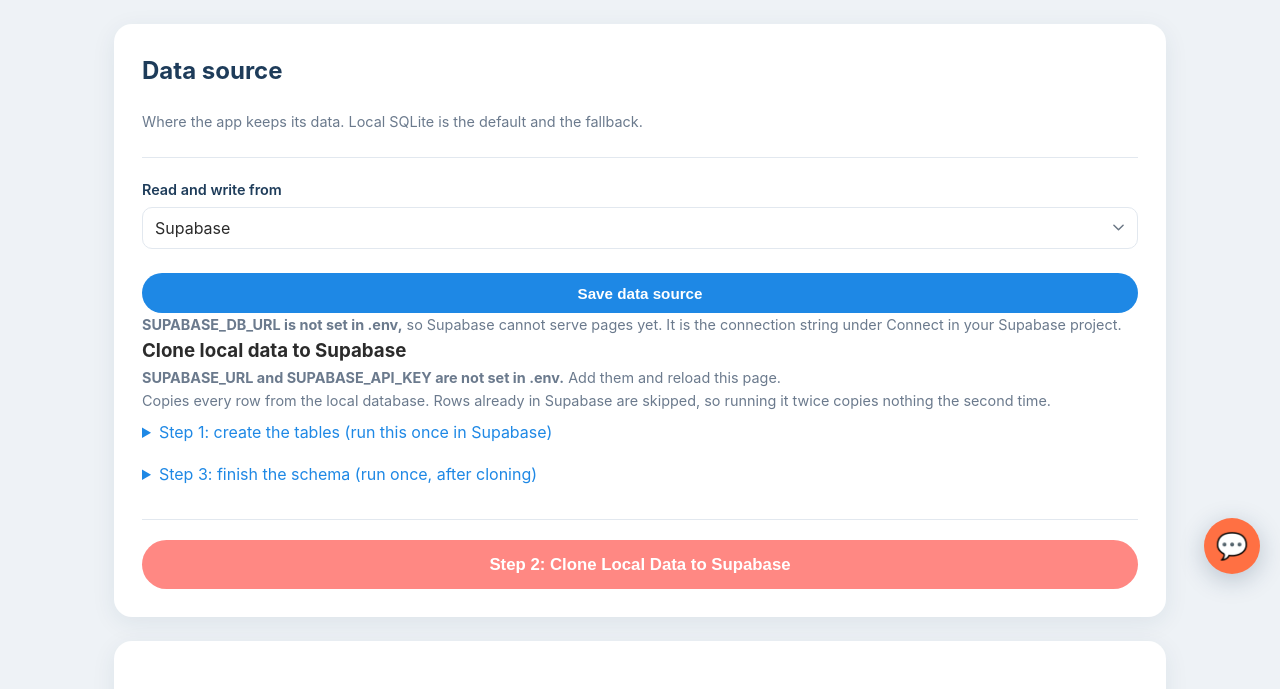
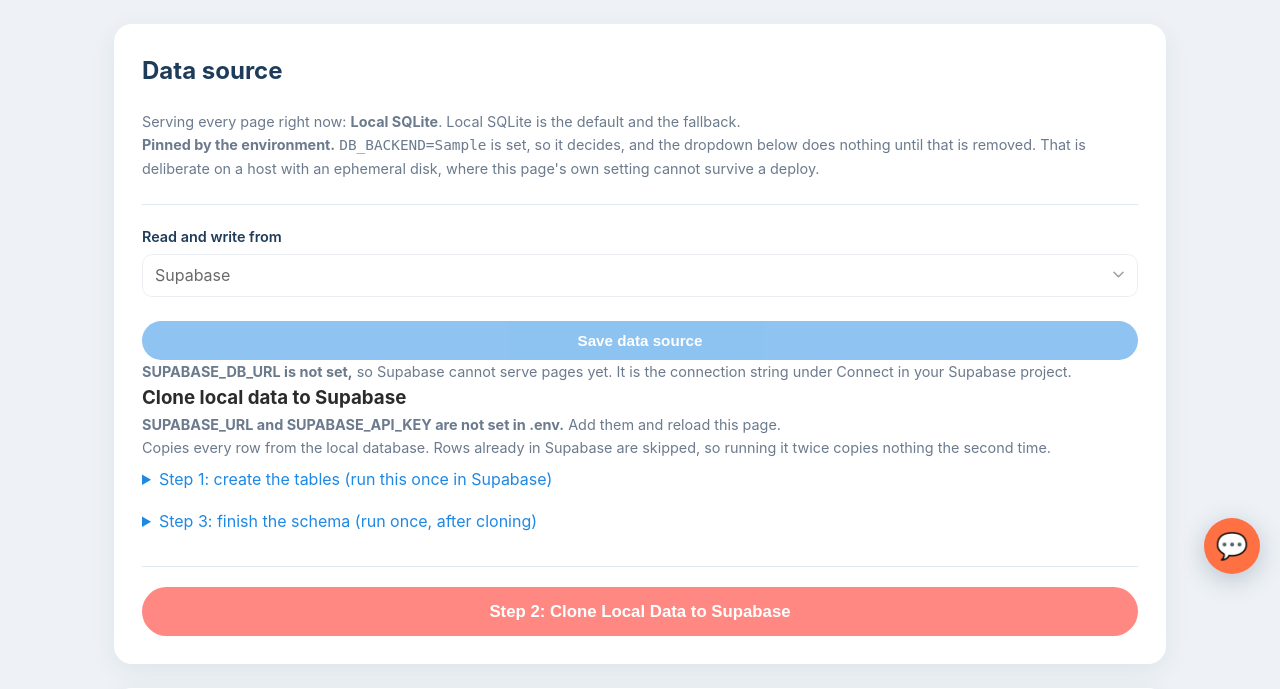
Before and after one commit to yingyulam/travel-with-tots, a Flask app: template templates/settings.html in a window 1280 px wide. Shown: the part 206-895 px from the top of the page. Run offline with Flask 3, Linux system fonts and the light colour scheme; the template is opened without the code that fills it: most values are stand-ins (such as "Sample title", 1, 10 or a date in 2020); some libraries are stand-ins or nearby versions.

Commit message:
Say which database is actually serving, not which one is stored
The settings page read the dropdown's file, which a deployment loses on
every deploy. So it reported "Local (SQLite)" to an admin whose every
page was being served by Supabase, on the one page whose job is
answering that question.

- Report the effective backend, and say when DB_BACKEND pins it
- Disable the dropdown when it is pinned, rather than leaving a control
  that quietly does nothing

```diff
--- a/app.py
+++ b/app.py
@@ -1297,6 +1297,11 @@
         "settings.html", knowledge_base=knowledge_base, prompt=prompt,
         data_source=supabase_sync.active_source(),
         data_sources=supabase_sync.SOURCES,
+        # What is actually serving, which is not always what the dropdown says:
+        # the dropdown lives in a file, and a host with an ephemeral disk loses
+        # it on every deploy while DB_BACKEND keeps pinning the real backend.
+        effective_source=db.effective_backend(),
+        pinned_backend=db.backend_pinned_by_env(),
         supabase_configured=_supabase_configured(),
         supabase_db_url_set=bool(supabase_sync.db_url()),
         backend_error=db.LAST_BACKEND_ERROR,
--- a/src/db.py
+++ b/src/db.py
@@ -314,6 +314,31 @@
     if supabase_sync.SUPABASE not in (backend, supabase_sync.active_source()):
         return None
     return supabase_sync.db_url() or None
+
+
+def effective_backend():
+    """Which database is actually serving: "supabase" or "local".
+
+    Not the same question as `supabase_sync.active_source()`, which reads the
+    dropdown's file. The two disagree whenever DB_BACKEND is set, and on a host
+    with an ephemeral disk that is the normal case: the file is gone after every
+    deploy, so the dropdown reads "local" while the environment pins Supabase.
+    /settings asks this instead, or it reports the setting rather than the truth.
+    """
+    from . import supabase_sync
+    return (supabase_sync.SUPABASE if _supabase_dsn() is not None
+            else supabase_sync.LOCAL)
+
+
+def backend_pinned_by_env():
+    """The backend DB_BACKEND forces, or None when it is not set.
+
+    What lets /settings say the dropdown has no effect, rather than showing a
+    control that silently does nothing.
+    """
+    from . import supabase_sync
+    backend = os.environ.get("DB_BACKEND", "").strip().lower()
+    return backend if backend in supabase_sync.SOURCES else None
 
 
 def connect():
--- a/templates/settings.html
+++ b/templates/settings.html
@@ -6,37 +6,51 @@
 {% block content %}
 <section class="card">
   <h2>Data source</h2>
-  <p class="meta">Where the app keeps its data. Local SQLite is the default and
-    the fallback.</p>
+
+  {# The truth first, before the control. This page's whole job is saying which
+     database is live, and the dropdown below cannot answer that on its own: it
+     is stored in a file, and a deployment loses that file on every deploy while
+     DB_BACKEND keeps pinning the real backend. Reading the setting back would
+     have reported "Local" to an admin whose pages were served by Supabase. #}
+  <p class="meta">Serving every page right now:
+    <strong>{{ 'Supabase' if effective_source == 'supabase' else 'Local SQLite' }}</strong>.
+    Local SQLite is the default and the fallback.</p>
+
+  {% if backend_error %}
+    <p class="meta"><strong>Supabase was selected but could not be reached, so
+      this page is showing local data.</strong> {{ backend_error }}</p>
+  {% elif effective_source == 'supabase' %}
+    <p class="meta">Anything saved now stays in Supabase: the two databases
+      diverge from here, and cloning again will not bring these rows back
+      down.</p>
+  {% endif %}
+
+  {% if pinned_backend %}
+    <p class="meta"><strong>Pinned by the environment.</strong>
+      <code>DB_BACKEND={{ pinned_backend }}</code> is set, so it decides, and
+      the dropdown below does nothing until that is removed. That is deliberate
+      on a host with an ephemeral disk, where this page's own setting cannot
+      survive a deploy.</p>
+  {% endif %}
 
   <form method="post" action="{{ url_for('save_data_source') }}" class="section-form">
     <label class="field field-full">
       <span>Read and write from</span>
-      <select name="source">
+      <select name="source" {{ 'disabled' if pinned_backend }}>
         {% for source in data_sources %}
         <option value="{{ source }}" {{ 'selected' if source == data_source }}>
           {{ 'Local (SQLite)' if source == 'local' else 'Supabase' }}</option>
         {% endfor %}
       </select>
     </label>
-    <button type="submit" class="cta-secondary">Save data source</button>
+    <button type="submit" class="cta-secondary"
+            {{ 'disabled' if pinned_backend }}>Save data source</button>
   </form>
 
   {% if not supabase_db_url_set %}
-    <p class="meta"><strong>SUPABASE_DB_URL is not set in .env,</strong> so
-      Supabase cannot serve pages yet. It is the connection string under
-      Connect in your Supabase project.</p>
-  {% endif %}
-
-  {# A fallback the admin cannot see is worse than either outcome: they would
-     be looking at local data believing it was Supabase. #}
-  {% if backend_error %}
-    <p class="meta"><strong>Supabase is selected but was not reachable, so this
-      page is showing local data.</strong> {{ backend_error }}</p>
-  {% elif data_source == 'supabase' %}
-    <p class="meta"><strong>Supabase is serving every page.</strong> Anything
-      saved now stays there: the two databases diverge from here, and cloning
-      again will not bring these rows back down.</p>
+    <p class="meta"><strong>SUPABASE_DB_URL is not set,</strong> so Supabase
+      cannot serve pages yet. It is the connection string under Connect in your
+      Supabase project.</p>
   {% endif %}
 
   <h3>Clone local data to Supabase</h3>
```
Also changed, not shown: tests/test_pg_dialect.py (+21 -0 lines).
